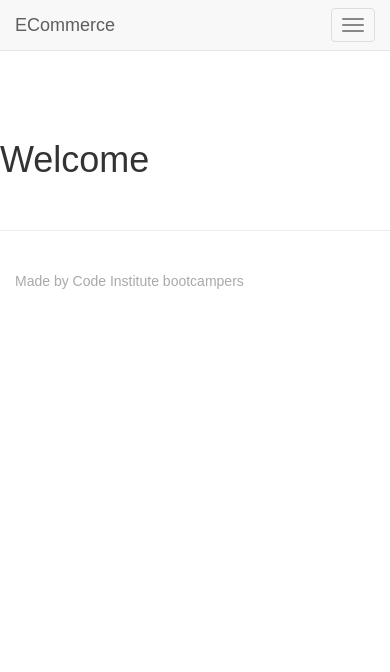
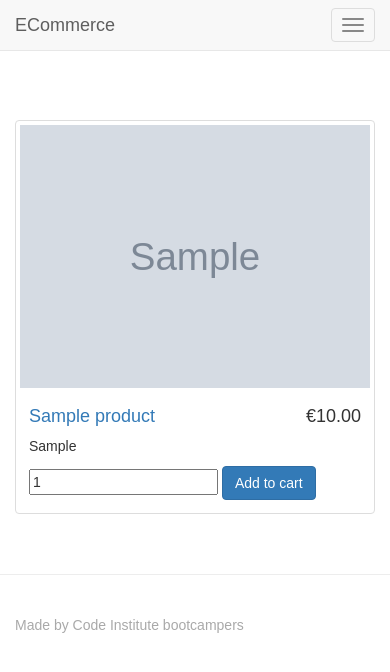
Before and after one commit to caoimhedaly/ecommerce_app, a Django app: page / in a window 390 px wide. Shown: the top 672 px of the page. Run offline with Django 3.2, Linux system fonts and the light colour scheme; tables that the repository leaves empty hold one stand-in row (values such as "Sample post"); grey boxes marked "Sample" are stand-in pictures; some libraries are stand-ins or nearby versions.

Commit message:
product_detail added

```diff
--- a/ecommerce/urls.py
+++ b/ecommerce/urls.py
@@ -1,7 +1,9 @@
-
+from django.views.static import serve
+from django.conf import settings
 from django.contrib import admin
 from django.urls import path, include
-from products.views import product_list
+from products.views import product_list, product_detail
+
 from accounts.views import signup, show_profile
 
 urlpatterns = [
@@ -9,5 +11,9 @@ urlpatterns = [
     path('', product_list, name='home'),
     path ('accounts/', include('django.contrib.auth.urls')),
     path('accounts/signup/', signup, name='signup'),
-    path('accounts/profile/', show_profile, name = 'show_profile')
+    path('accounts/profile/', show_profile, name = 'show_profile'),
+    path('product/product_list', product_list, name = 'product_list'),
+    path('media/<path:path>', serve, {'document_root': settings.MEDIA_ROOT}),
+    path('product/<int:id>/product_detail', product_detail, name = 'product_detail')
+
 ]
--- a/products/templates/products/product_list.html
+++ b/products/templates/products/product_list.html
@@ -1,7 +1,29 @@
-{% extends 'base.html' %}
+{% extends "base.html" %}
 
 {% block content %}
+    <div class="container-fluid">
+    <div class="row">
+    {% for product in products %}
+                    <div class="col-sm-4 col-lg-4 col-md-4">
+                        <div class="thumbnail">
+                            <img src="{{MEDIA_URL}}{{product.image}}" alt="">
+                            <div class="caption">
+                                <h4 class="pull-right">€{{product.price}}</h4>
+                                <h4><a href="{% url 'product_detail' product.id %}">{{product.name}}</a>
 
-<h1>Welcome</h1>
+                                </h4>
+                                <p>{{product.brand}}</p>
 
-{% endblock %}
+                                <form method="POST" action="#">
+                                    <input type="number" name="quantity" value="1"/>
+                                    <input class="btn btn-primary" type="submit" value="Add to cart"/>
+                                </form>
+
+                            </div>
+                        </div>
+                    </div>
+    {% endfor %}
+    </div>
+    </div>
+
+{% endblock content %}
--- a/products/views.py
+++ b/products/views.py
@@ -1,6 +1,13 @@
-from django.shortcuts import render
+from django.shortcuts import render, get_object_or_404, redirect
+from .models import Product
 
 # Create your views here.
 
 def product_list(request):
-    return render(request, 'products/product_list.html')
+   products = Product.objects.all()
+   return render(request, 'products/product_list.html', {'products': products})
+
+
+def product_detail(request, id):
+      product = get_object_or_404(Product, pk=id)
+      return render(request, 'products/product_detail.html', {'product':product})
--- a/templates/base.html
+++ b/templates/base.html
@@ -36,7 +36,7 @@
             <div id="navbar" class="navbar-collapse collapse">
                 <ul class="nav navbar-nav navbar-right">
                     {% if user.is_authenticated %}
-                        <li><a href="#"><i class="fa fa-user"></i> Profile</a></li>
+                        <li><a href="{% url 'show_profile' %}"><i class="fa fa-user"></i> Profile</a></li>
                         <li><a href="{% url 'logout' %}"><i class="fa fa-sign-out"></i> Log Out</a></li>
                     {%  else %}
                         <li><a href="{% url 'signup' %}"><i class="fa fa-user-plus"></i> Sign up</a></li>
```
Also changed, not shown: products/templates/products/product_detail.html (added, +35 -0 lines), ecommerce/settings/dev.py (line endings or trailing spaces), 1 other file.
